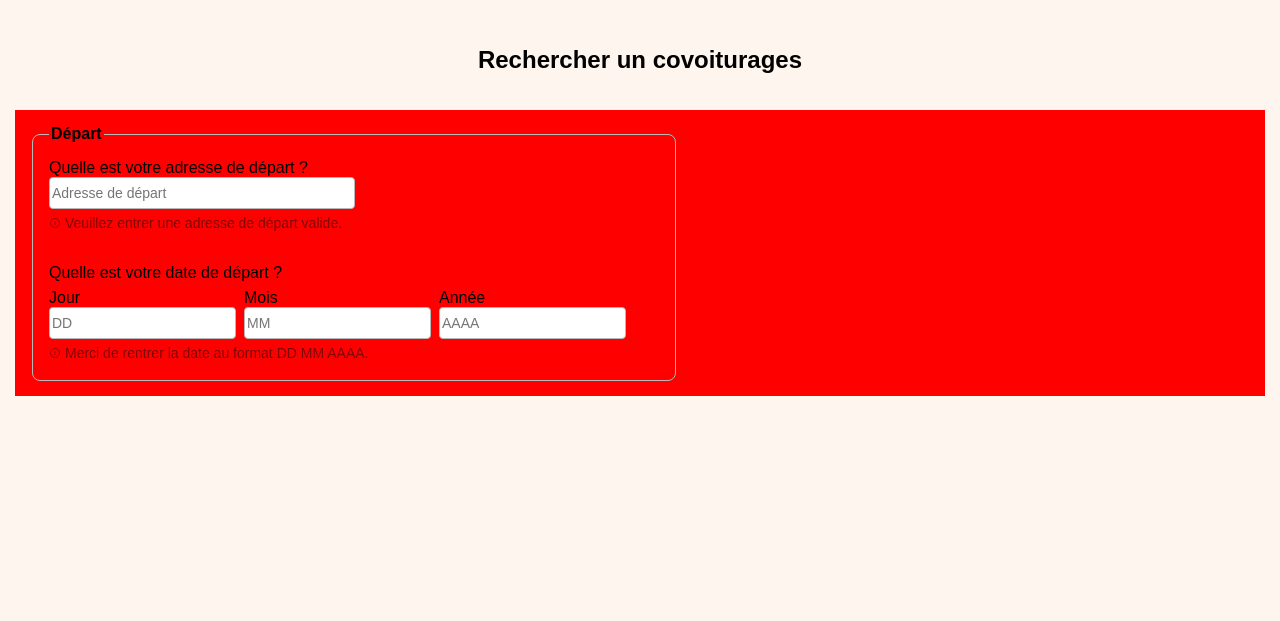
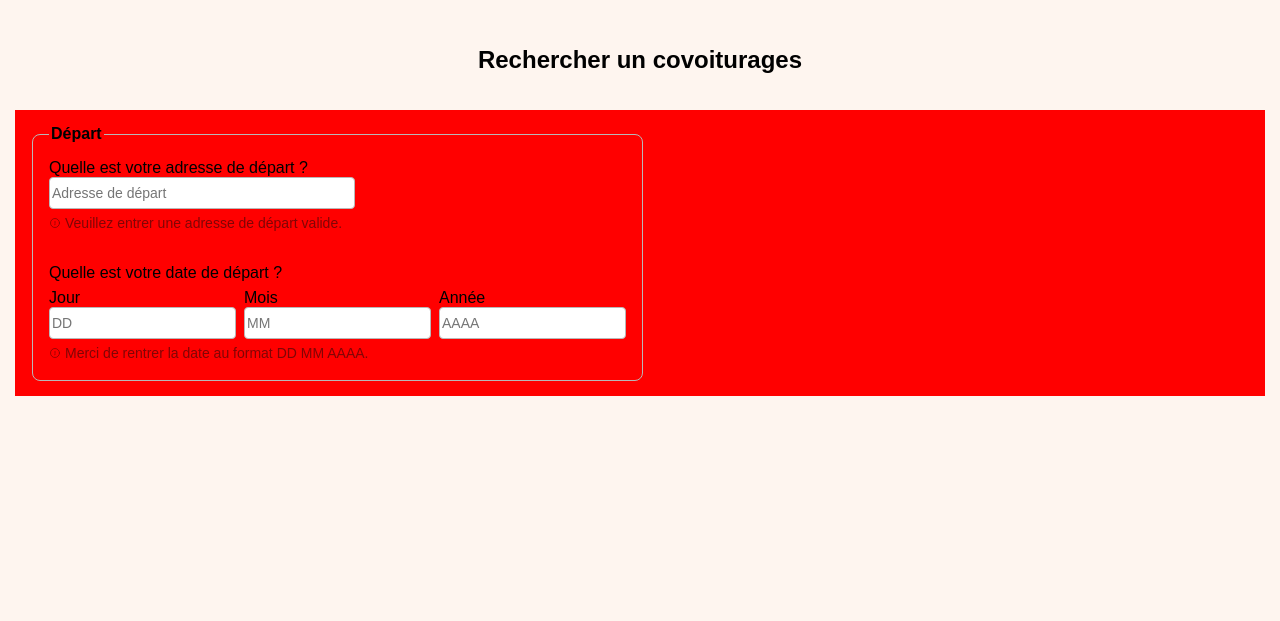
Before and after one commit to Haltarion/ECORIDE, a PHP site: page /pages/covoiturages.php in a window 1280 px wide. Shown: the part 60-681 px from the top of the page. Run offline with PHP 8.4, Linux system fonts and the light colour scheme; data that the repository does not hold is empty.

Commit message:
Auto commit

```diff
--- a/css/form.css
+++ b/css/form.css
@@ -2,7 +2,7 @@ fieldset {
   border: 1px solid var(--grey-color);
   border-radius: 8px;
   padding: 16px;
-  width: 50%;
+  width: 350;
   gap: 30px;
   display: flex;
   flex-direction: column;
```
